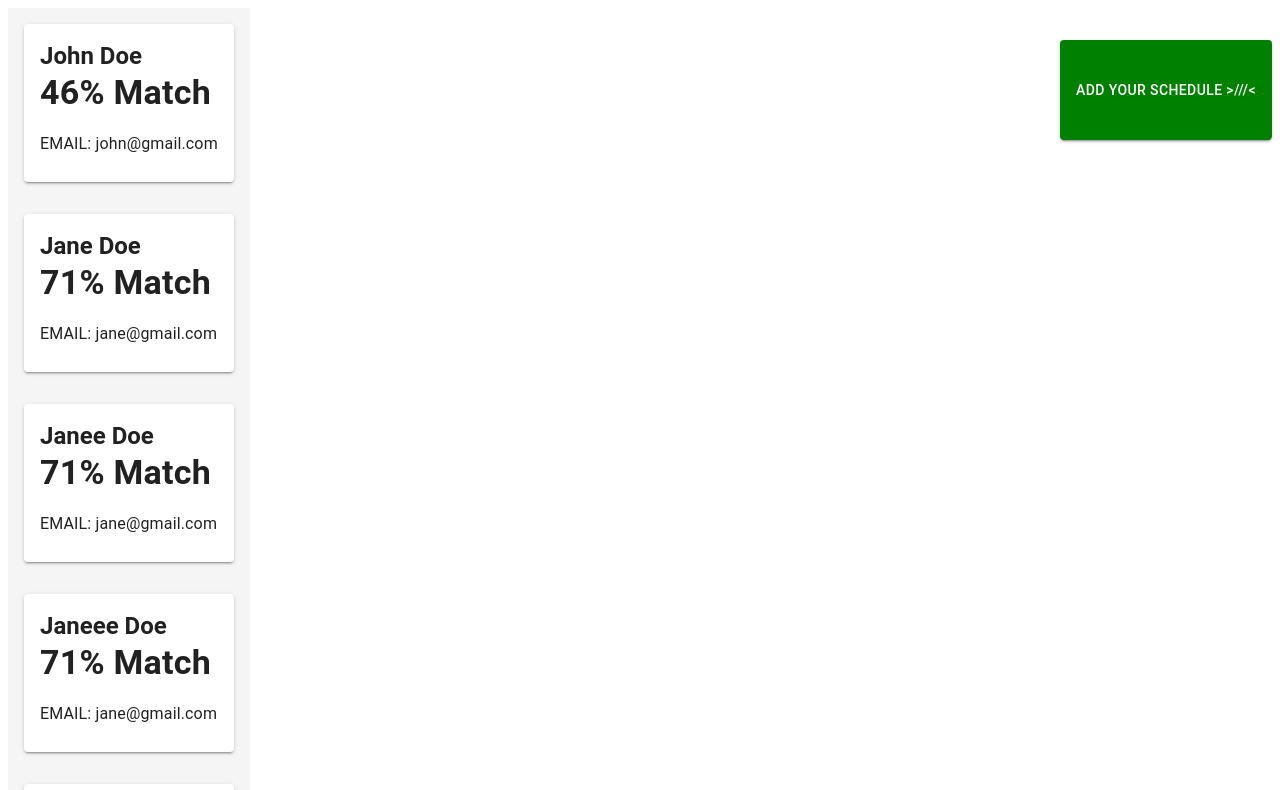
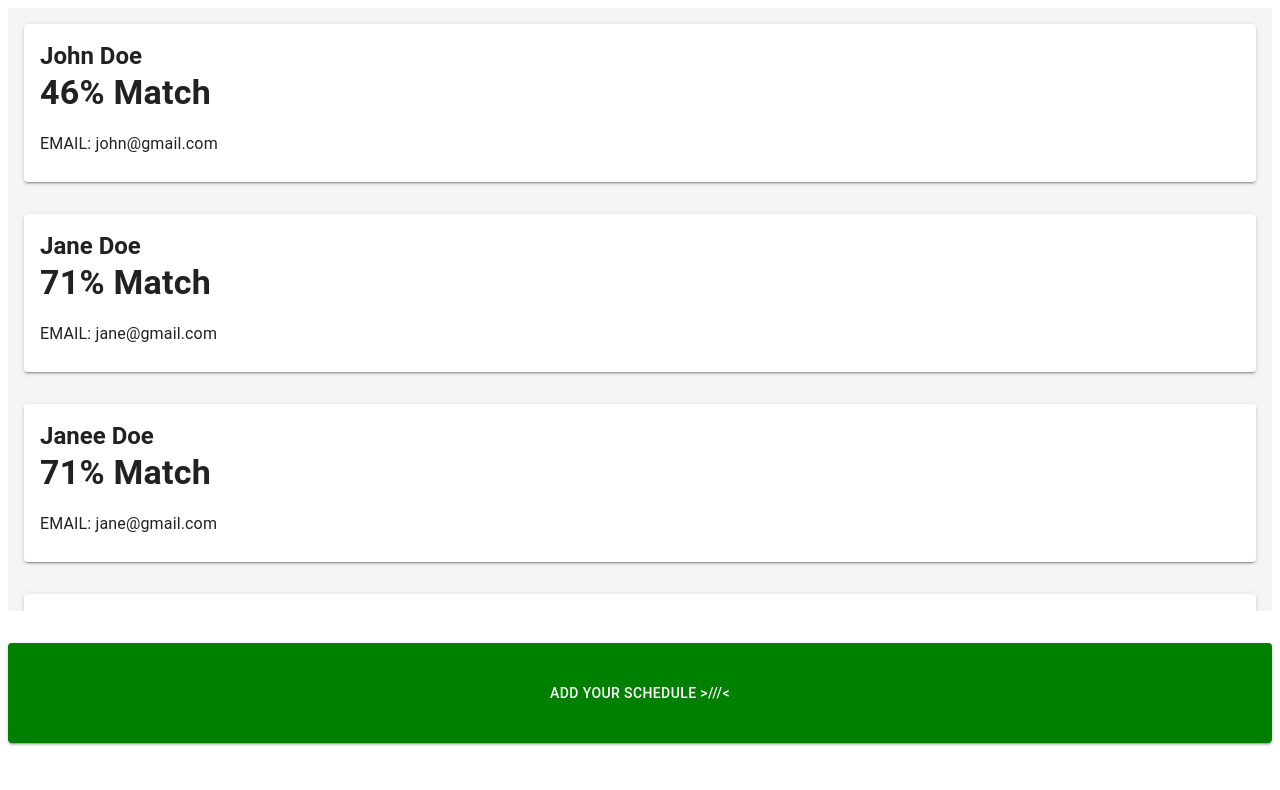
Before and after one commit to Spazdaa/classMATES, a React app in the folder frontend/: page / in a window 1280 px wide. Shown: the top 790 px of the page. Built offline with nearby package versions, Linux system fonts and the light colour scheme; no server answers.

Commit message:
Update styling for main page

```diff
--- a/frontend/src/App.jsx
+++ b/frontend/src/App.jsx
@@ -21,8 +21,15 @@ function App() {
       }}
       >
         <ClassList />
-        <MatchList matches={matches} />
-        <UploadIcs />
+        <Box sx={{
+          display: 'flex',
+          flexDirection: 'column',
+          width: '100%',
+        }}
+        >
+          <MatchList matches={matches} />
+          <UploadIcs />
+        </Box>
       </Box>
     </div>
   );
```
